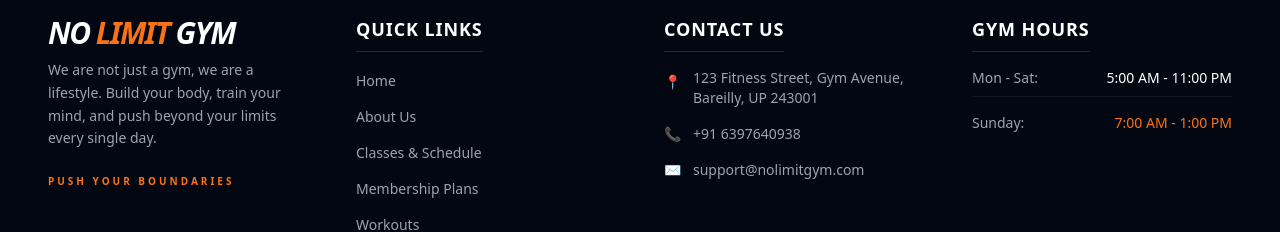
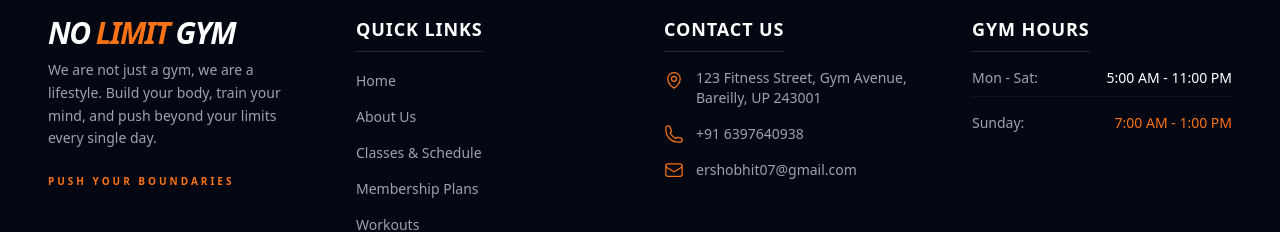
Before and after one commit to devss1219/gym-frontend, a React (Vite) app: page / in a window 1280 px wide. Shown: the part 2174-2406 px from the top of the page. Built offline with nearby package versions, Linux system fonts and the light colour scheme.

Commit message:
Updated Footer with professional SVG icons and correct contact info

```diff
--- a/src/components/Footer.jsx
+++ b/src/components/Footer.jsx
@@ -1,27 +1,23 @@
 import React from 'react';
-import { Link } from 'react-router-dom'; // 👈 React Router import kiya
+import { Link } from 'react-router-dom';
 
 const Footer = () => {
-  // Routes ka array bana diya taaki handle karna easy ho
-  // Routes ka array jisme humne Trainers ko Workouts se replace kar diya
   const quickLinks = [
     { name: 'Home', path: '/' },
     { name: 'About Us', path: '/about' },
     { name: 'Classes & Schedule', path: '/classes' },
     { name: 'Membership Plans', path: '/plans' },
-    { name: 'Workouts', path: '/select-workout' } // 👈 Yahan change kiya hai
+    { name: 'Workouts', path: '/select-workout' }
   ];
 
   return (
     <footer className="bg-gray-950 text-white pt-16 pb-8 border-t border-white/10 relative overflow-hidden">
-      {/* Background Glow Effect */}
       <div className="absolute top-0 left-1/2 -translate-x-1/2 w-3/4 h-1 bg-gradient-to-r from-transparent via-orange-500 to-transparent opacity-50"></div>
 
       <div className="container mx-auto px-6 lg:px-12">
 
         <div className="grid grid-cols-1 md:grid-cols-2 lg:grid-cols-4 gap-12 mb-12 text-left">
 
-          {/* Column 1: Brand Info */}
           <div>
             <h2 className="text-3xl font-black italic tracking-tighter uppercase mb-2">
               NO <span className="text-orange-500">LIMIT</span> GYM
@@ -34,7 +30,6 @@
             </p>
           </div>
 
-          {/* Column 2: Quick Links (Now with React Router Links) */}
           <div>
             <h3 className="text-lg font-bold uppercase tracking-wider mb-4 border-b border-gray-800 pb-2 inline-block">
               Quick Links
@@ -42,7 +37,6 @@
             <ul className="space-y-3">
               {quickLinks.map((link) => (
                 <li key={link.name}>
-                  {/* 👈 <a> tag ki jagah <Link> lagaya gaya hai */}
                   <Link
                     to={link.path}
                     className="text-gray-400 hover:text-orange-500 hover:translate-x-2 transition-all duration-300 inline-block text-sm"
@@ -54,30 +48,33 @@
             </ul>
           </div>
 
-          {/* Column 3: Contact Us */}
           <div>
             <h3 className="text-lg font-bold uppercase tracking-wider mb-4 border-b border-gray-800 pb-2 inline-block">
               Contact Us
             </h3>
             <ul className="space-y-4 text-sm text-gray-400">
               <li className="flex items-start gap-3">
-                <span className="text-orange-500 mt-1">📍</span>
+                <svg xmlns="http://www.w3.org/2000/svg" fill="none" viewBox="0 0 24 24" strokeWidth={1.5} stroke="currentColor" className="w-5 h-5 text-orange-500 shrink-0 mt-0.5">
+                  <path strokeLinecap="round" strokeLinejoin="round" d="M15 10.5a3 3 0 1 1-6 0 3 3 0 0 1 6 0Z" />
+                  <path strokeLinecap="round" strokeLinejoin="round" d="M19.5 10.5c0 7.142-7.5 11.25-7.5 11.25S4.5 17.642 4.5 10.5a7.5 7.5 0 1 1 15 0Z" />
+                </svg>
                 <span>123 Fitness Street, Gym Avenue,<br/>Bareilly, UP 243001</span>
               </li>
               <li className="flex items-center gap-3">
-                <span className="text-orange-500">📞</span>
-                {/* 👈 Apna real number yahan daal lein */}
+                <svg xmlns="http://www.w3.org/2000/svg" fill="none" viewBox="0 0 24 24" strokeWidth={1.5} stroke="currentColor" className="w-5 h-5 text-orange-500 shrink-0">
+                  <path strokeLinecap="round" strokeLinejoin="round" d="M2.25 6.75c0 8.284 6.716 15 15 15h2.25a2.25 2.25 0 0 0 2.25-2.25v-1.372c0-.516-.351-.966-.852-1.091l-4.423-1.106c-.44-.11-.902.055-1.173.417l-.97 1.293c-2.896-1.596-5.48-4.18-7.076-7.076l1.293-.97c.362-.271.527-.734.417-1.173L6.963 3.102a1.125 1.125 0 0 0-1.091-.852H4.5A2.25 2.25 0 0 0 2.25 4.5v2.25Z" />
+                </svg>
                 <span>+91 6397640938</span>
               </li>
               <li className="flex items-center gap-3">
-                <span className="text-orange-500">✉️</span>
-                {/* 👈 Apni real email yahan daal lein */}
-                <span>support@nolimitgym.com</span>
+                <svg xmlns="http://www.w3.org/2000/svg" fill="none" viewBox="0 0 24 24" strokeWidth={1.5} stroke="currentColor" className="w-5 h-5 text-orange-500 shrink-0">
+                  <path strokeLinecap="round" strokeLinejoin="round" d="M21.75 6.75v10.5a2.25 2.25 0 0 1-2.25 2.25h-15a2.25 2.25 0 0 1-2.25-2.25V6.75m19.5 0A2.25 2.25 0 0 0 19.5 4.5h-15a2.25 2.25 0 0 0-2.25 2.25m19.5 0v.243a2.25 2.25 0 0 1-1.07 1.916l-7.5 4.615a2.25 2.25 0 0 1-2.36 0L3.32 8.91a2.25 2.25 0 0 1-1.07-1.916V6.75" />
+                </svg>
+                <span>ershobhit07@gmail.com</span>
               </li>
             </ul>
           </div>
 
-          {/* Column 4: Gym Timing */}
           <div>
             <h3 className="text-lg font-bold uppercase tracking-wider mb-4 border-b border-gray-800 pb-2 inline-block">
               Gym Hours
```
